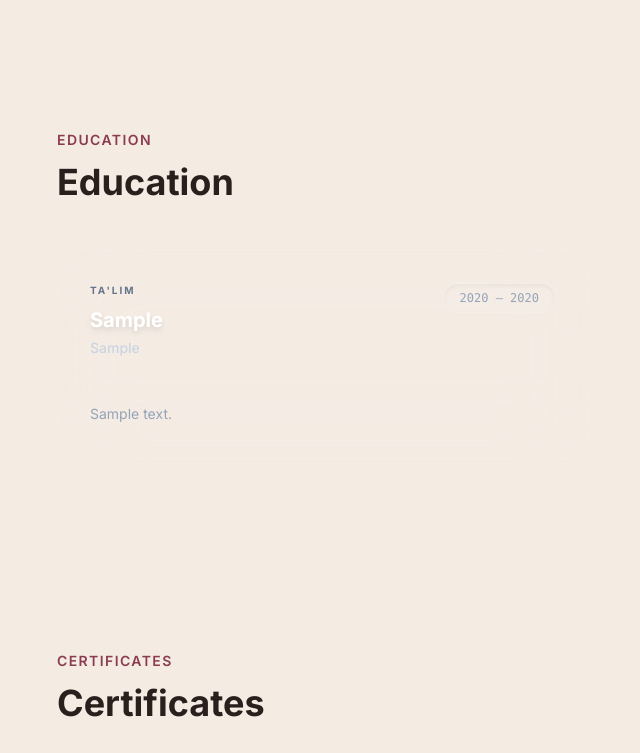
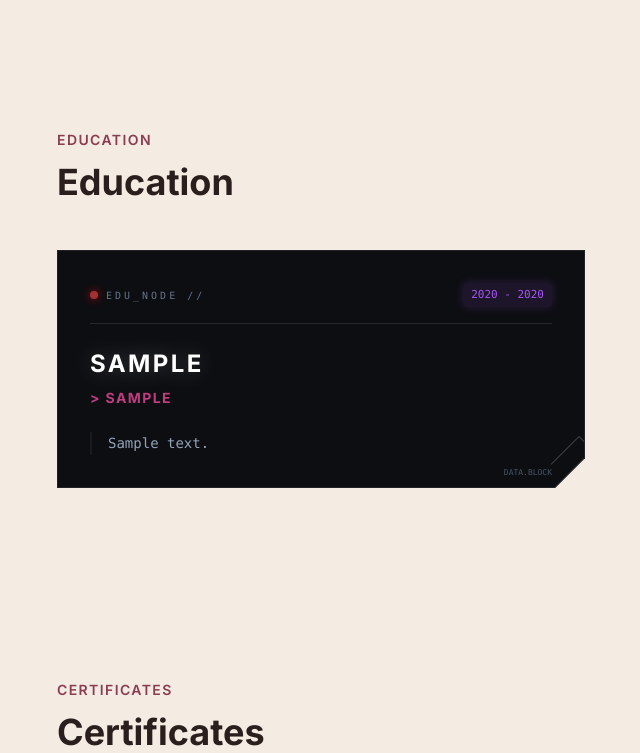
Before and after one commit to rasulbek647/my_portfolio, a Django app: page / in a window 1280 px wide. Shown: the part 3412-4165 px from the top of the page, without its empty margins (39-679 px from the left). Run offline with Django 5.2, Linux system fonts and the light colour scheme; data comes from the database, SQL or seed files in the repository; tables that the repository leaves empty hold one stand-in row (values such as "Sample post"); grey boxes marked "Sample" are stand-in pictures; some libraries are stand-ins or nearby versions.

Commit message:
feat: implement ultimate sci-fi cyberpunk UI card for education section

```diff
--- a/templates/resume/home.html
+++ b/templates/resume/home.html
@@ -444,41 +444,57 @@
   <div class="mx-auto max-w-6xl px-5 sm:px-8">
     <h2 class="text-sm font-semibold uppercase tracking-widest text-primary-light">{% uitext "education" %}</h2>
     <p class="mt-3 text-3xl font-bold text-themeText sm:text-4xl">{% uitext "nav_education" %}</p>
-    <div class="mt-12 grid gap-6 sm:grid-cols-2">
+    <div class="mt-12 grid gap-8 sm:grid-cols-2">
       {% for edu in education_entries %}
-      <!-- Holographic Glass Card -->
-      <article class="group relative overflow-hidden rounded-[24px] border border-white/10 bg-white/[0.03] p-8 backdrop-blur-2xl transition-all duration-500 hover:-translate-y-1 hover:border-white/20 hover:shadow-[0_0_40px_rgba(255,255,255,0.05)]">
+      <!-- SCI-FI CYBERPUNK DATA PANEL -->
+      <article class="group relative bg-[#0a0a0c] transition-all duration-500 hover:-translate-y-2"
+               style="clip-path: polygon(0 0, 100% 0, 100% calc(100% - 30px), calc(100% - 30px) 100%, 0 100%); padding: 1px;">
 
-        <!-- Holographic reflection gradient -->
-        <div class="pointer-events-none absolute -inset-full animate-[spin_8s_linear_infinite] bg-[conic-gradient(transparent,transparent,transparent,rgba(168,85,247,0.1),rgba(56,189,248,0.1),rgba(236,72,153,0.1),transparent)] opacity-0 transition-opacity duration-500 group-hover:opacity-100"></div>
+        <!-- Glowing animated border wrapper -->
+        <div class="absolute inset-0 bg-white/10 transition-colors duration-500 group-hover:bg-[#a855f7]/50"></div>
+        <div class="absolute top-0 left-[-100%] w-1/2 h-full bg-gradient-to-r from-transparent via-white/40 to-transparent skew-x-[45deg] transition-transform duration-700 group-hover:left-[200%] z-20 pointer-events-none"></div>
 
-        <!-- Shine line passing through -->
-        <div class="pointer-events-none absolute inset-0 -translate-x-full bg-gradient-to-r from-transparent via-white/10 to-transparent transition-transform duration-1000 group-hover:translate-x-full"></div>
+        <!-- Inner Card Base -->
+        <div class="relative h-full bg-[#0d0e12] p-8 flex flex-col z-10"
+             style="clip-path: polygon(0 0, 100% 0, 100% calc(100% - 30px), calc(100% - 30px) 100%, 0 100%);">
 
-        <div class="relative z-10 flex flex-col h-full">
-          <!-- Top section -->
-          <div class="flex flex-col sm:flex-row sm:items-start sm:justify-between gap-4">
-            <div>
-              <p class="mb-2 text-[10px] font-bold uppercase tracking-[0.2em] text-slate-500">Ta'lim</p>
-              <h3 class="text-xl font-bold text-white transition-colors duration-300 drop-shadow-md">
-                {% localized_field edu "degree" %}
-              </h3>
-              <p class="mt-1 text-sm font-medium text-slate-300">
-                {% localized_field edu "institution" %}
-              </p>
+          <!-- Subtle Inner Grid Background -->
+          <div class="absolute inset-0 bg-[linear-gradient(to_right,#ffffff05_1px,transparent_1px),linear-gradient(to_bottom,#ffffff05_1px,transparent_1px)] bg-[size:20px_20px] pointer-events-none opacity-20 group-hover:opacity-40 transition-opacity duration-500"></div>
+
+          <!-- Top HUD Elements -->
+          <div class="relative z-10 flex items-center justify-between border-b border-white/10 pb-4 mb-6 group-hover:border-[#ec4899]/50 transition-colors duration-300">
+            <div class="flex items-center gap-2">
+              <div class="w-2 h-2 rounded-full bg-red-500 animate-pulse shadow-[0_0_8px_red]"></div>
+              <span class="text-[10px] font-mono tracking-[0.3em] text-slate-500 uppercase group-hover:text-[#ec4899] transition-colors">Edu_Node //</span>
             </div>
-            <div class="shrink-0 w-fit rounded-full border border-white/10 bg-white/5 px-4 py-1.5 text-xs font-mono text-slate-400 group-hover:bg-white/10 group-hover:text-white transition-all duration-300 shadow-inner">
-              {% if edu.start_date %}{{ edu.start_date|date:"Y" }}{% endif %} — {% if edu.end_date %}{{ edu.end_date|date:"Y" }}{% else %}now{% endif %}
+            <div class="text-[11px] font-mono text-[#a855f7] bg-[#a855f7]/10 px-2 py-1 rounded shadow-[0_0_10px_rgba(168,85,247,0.2)]">
+              {% if edu.start_date %}{{ edu.start_date|date:"Y" }}{% endif %} - {% if edu.end_date %}{{ edu.end_date|date:"Y" }}{% else %}SYS.ACT{% endif %}
             </div>
           </div>
 
-          <!-- Bottom description -->
-          {% localized_field edu "description" as ed %}
-          {% if ed %}
-          <div class="mt-6 border-t border-white/10 pt-5 flex-1">
-            <p class="text-sm leading-relaxed text-slate-400 group-hover:text-slate-300 transition-colors duration-300">{{ ed|linebreaksbr }}</p>
+          <!-- Main Content with Scramble JS effect -->
+          <div class="relative z-10 flex-1">
+            <h3 class="text-2xl font-black uppercase text-white tracking-widest mb-2 drop-shadow-[0_0_10px_rgba(255,255,255,0.2)] group-hover:text-transparent group-hover:bg-clip-text group-hover:bg-gradient-to-r group-hover:from-[#c084fc] group-hover:to-[#ec4899] transition-all duration-300 edu-scramble" data-original="{% localized_field edu 'degree' %}">
+              {% localized_field edu "degree" %}
+            </h3>
+            <p class="text-sm font-bold text-[#ec4899] tracking-widest uppercase mb-4 opacity-80">
+              > {% localized_field edu "institution" %}
+            </p>
+
+            {% localized_field edu "description" as ed %}
+            {% if ed %}
+            <div class="relative pl-4 border-l-2 border-white/5 group-hover:border-[#a855f7] transition-colors duration-300 mt-6">
+              <p class="text-sm font-mono text-slate-400 leading-relaxed group-hover:text-slate-300 transition-colors">{{ ed|linebreaksbr }}</p>
+            </div>
+            {% endif %}
           </div>
-          {% endif %}
+
+          <!-- Bottom Right Decorative Cutout Decor -->
+          <div class="absolute bottom-2 right-8 text-[8px] font-mono text-slate-600 group-hover:text-[#a855f7] transition-colors">
+            DATA.BLOCK
+          </div>
+          <div class="absolute bottom-[3px] right-[-15px] w-[40px] h-[40px] border-t border-l border-white/20 transform rotate-45 group-hover:border-[#ec4899]/60 transition-colors z-20"></div>
+
         </div>
       </article>
       {% endfor %}
```
